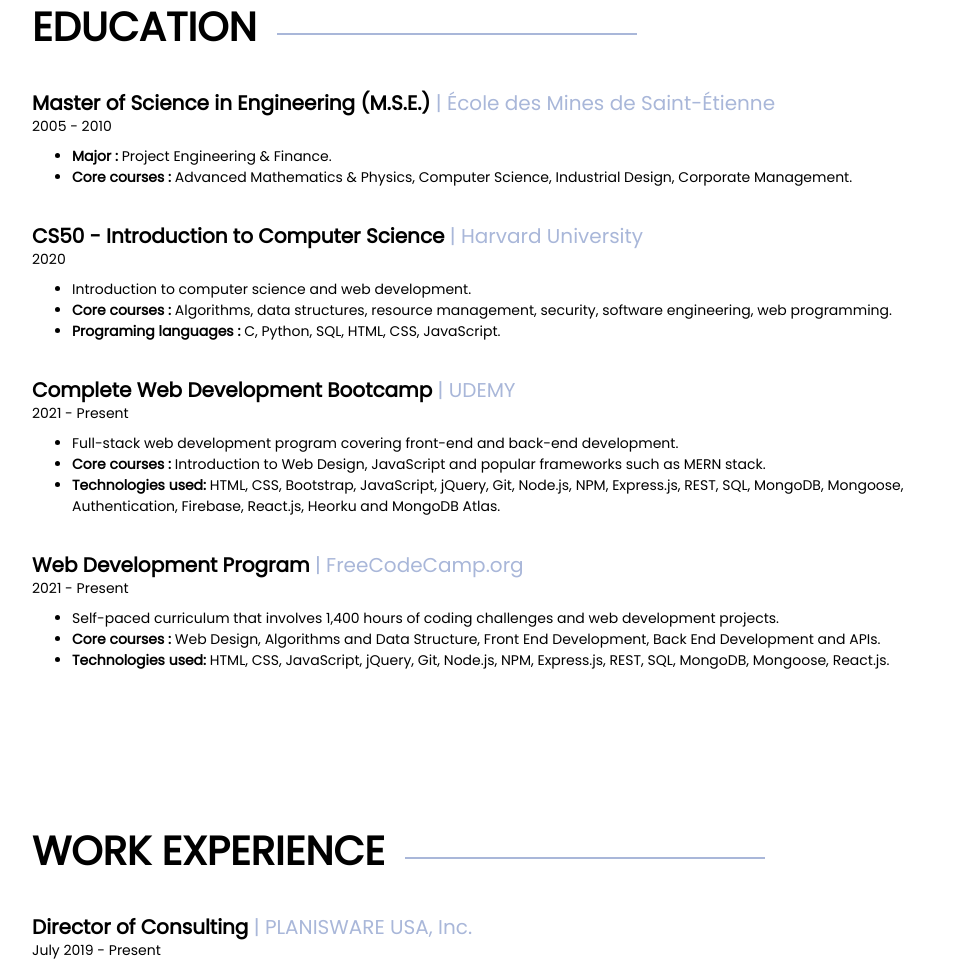
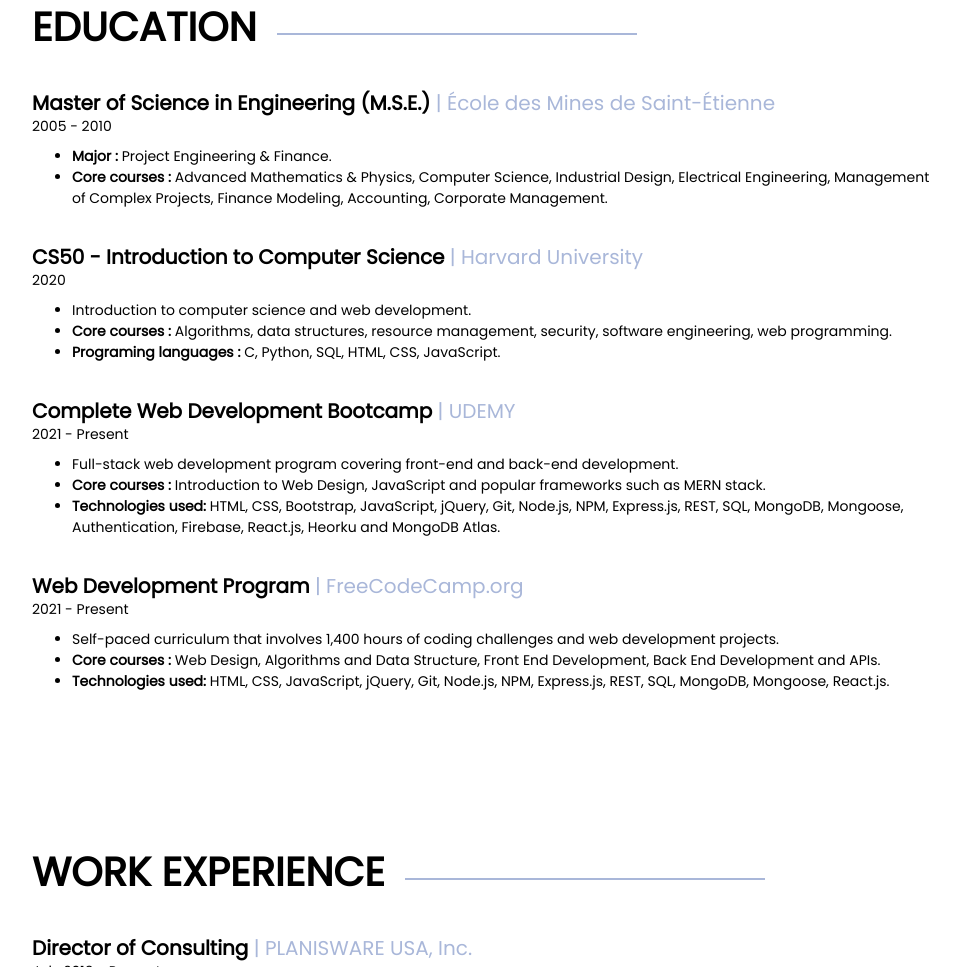
Before and after one commit to jvjmarinello/jvjmarinello.github.io, a plain HTML site: page index.html in a window 1280 px wide. Shown: the part 2297-3264 px from the top of the page, without its empty margins (158-1116 px from the left). Drawn offline with nearby package versions, Linux system fonts and the light colour scheme.

Commit message:
updated education section

```diff
--- a/index.html
+++ b/index.html
@@ -216,7 +216,7 @@
             <div>
               <ul>
                 <li><b>Major :</b> Project Engineering & Finance.</li>
-                <li><b>Core courses :</b> Advanced Mathematics & Physics, Computer Science, Industrial Design, Corporate Management.</li>
+                <li><b>Core courses :</b> Advanced Mathematics & Physics, Computer Science, Industrial Design, Electrical Engineering, Management of Complex Projects, Finance Modeling, Accounting, Corporate Management.</li>
               </ul>
             </div>
           </div>
```
